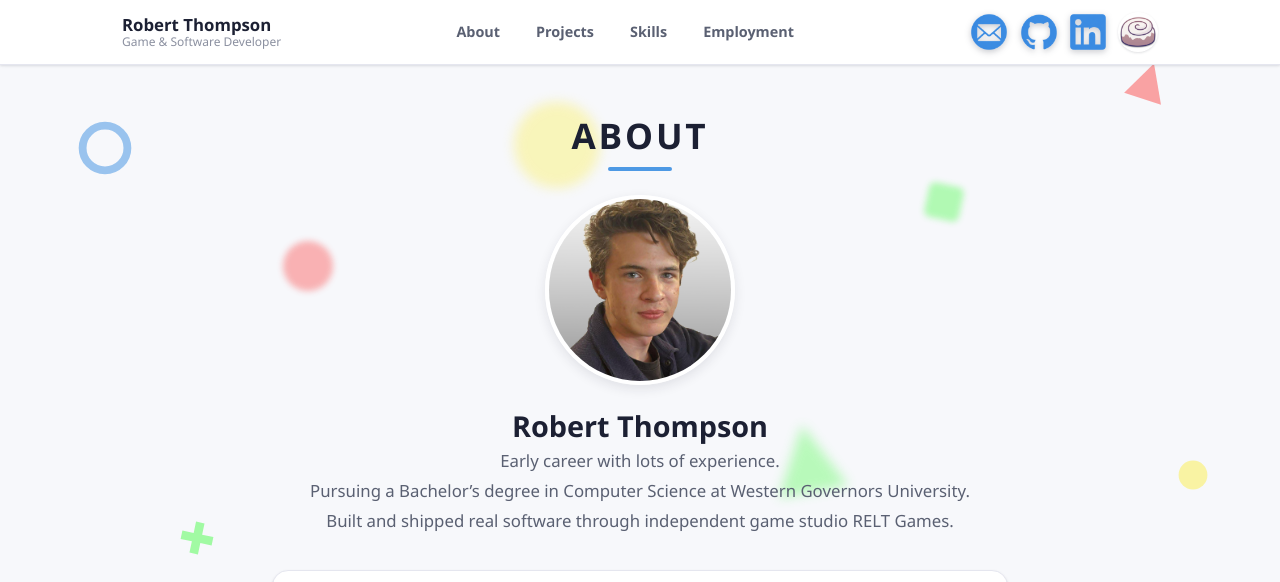
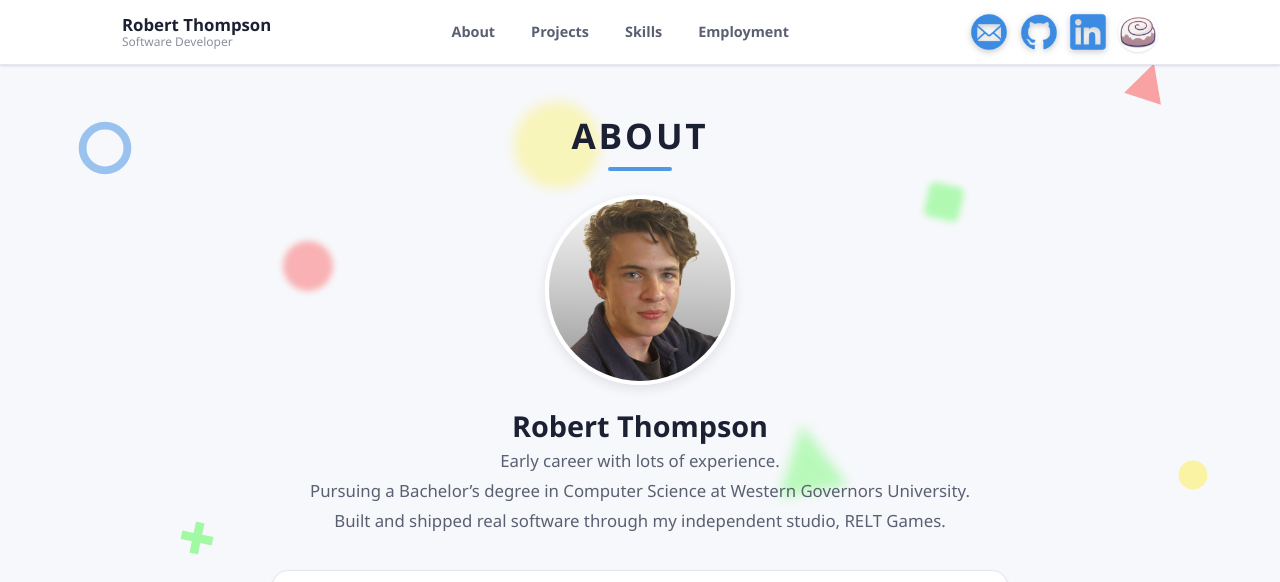
Before and after one commit to Robert-T1/PortfolioSite, a React (Vite) app: page / in a window 1280 px wide. Shown: the top 582 px of the page. Built offline with nearby package versions, Linux system fonts and the light colour scheme.

Commit message:
minor touch ups

```diff
--- a/src/components/Header.jsx
+++ b/src/components/Header.jsx
@@ -47,7 +47,7 @@ function Header() {
             <div className={styles.headerContent}>
                 <Link to="/" className={styles.brand}>
                     <span className={styles.brandName}>Robert Thompson</span>
-                    <span className={styles.brandRole}>Game & Software Developer</span>
+                    <span className={styles.brandRole}>Software Developer</span>
                 </Link>
 
                 <nav className={styles.navLinks} aria-label="Main navigation">
--- a/src/pages/about.jsx
+++ b/src/pages/about.jsx
@@ -17,7 +17,7 @@ export default function About() {
         <div className={styles.tagline}>
           <p>Early career with lots of experience.</p>
           <p>Pursuing a Bachelor&rsquo;s degree in Computer Science at Western Governors University.</p>
-          <p>Built and shipped real software through independent game studio RELT Games.</p>
+          <p>Built and shipped real software through my independent studio, RELT Games.</p>
         </div>
       </div>
 
```
